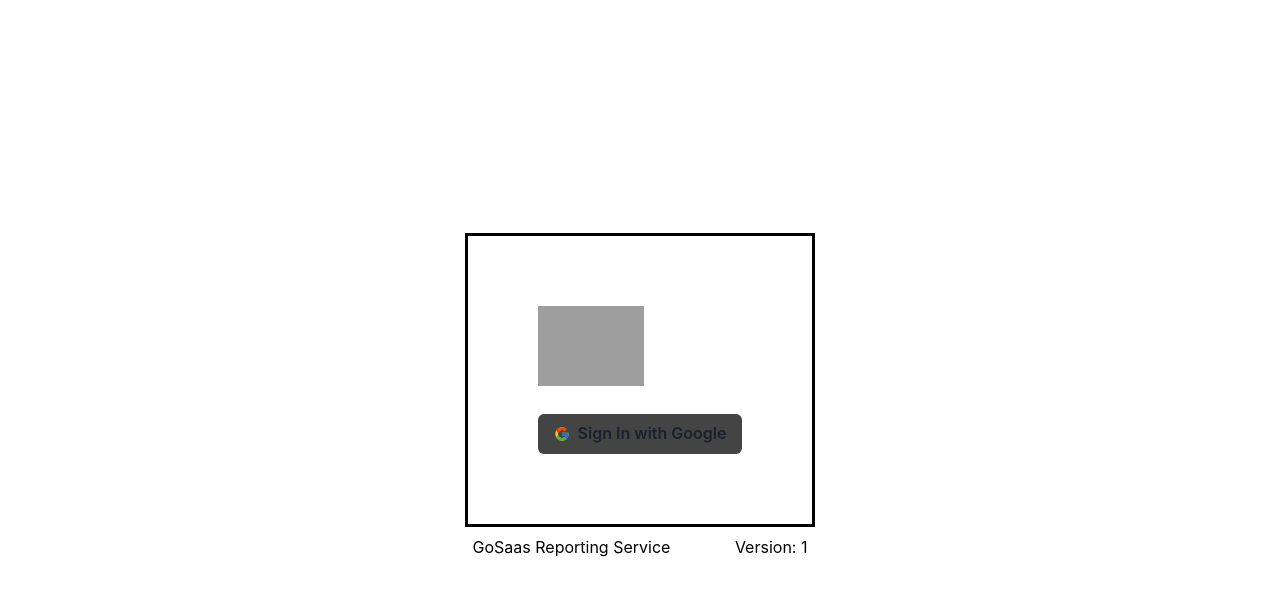
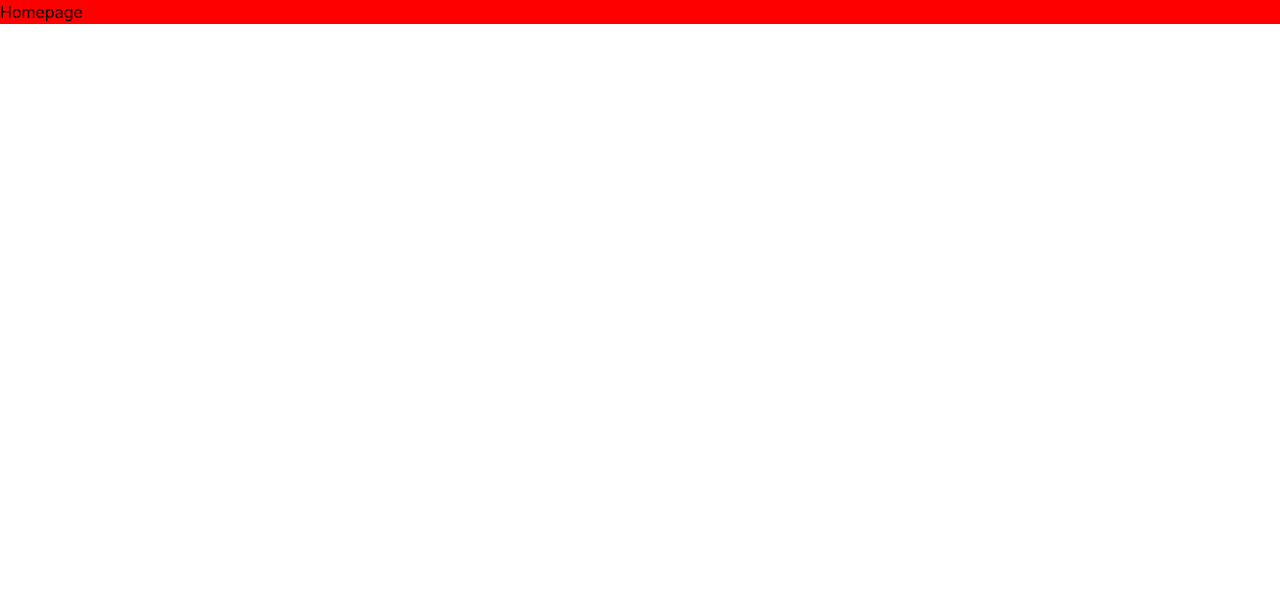
Before and after one commit to GS-naumanijaz/GoSaaS-Reporting-Service, a React (Vite) app: page /homepage in a window 1280 px wide. Shown: the top 596 px of the page. Built offline with nearby package versions, Linux system fonts and the light colour scheme; grey boxes are pictures that could not be loaded.

Commit message:
add routing

```diff
--- a/package.json
+++ b/package.json
@@ -17,7 +17,8 @@
     "framer-motion": "^6.5.1",
     "react": "^18.3.1",
     "react-dom": "^18.3.1",
-    "react-icons": "^5.2.1"
+    "react-icons": "^5.2.1",
+    "react-router-dom": "^6.25.1"
   },
   "devDependencies": {
     "@types/react": "^18.3.3",
--- a/src/components/SignInCard.tsx
+++ b/src/components/SignInCard.tsx
@@ -1,21 +1,20 @@
 import { Box, Button, Image, VStack } from "@chakra-ui/react";
 import { FcGoogle } from "react-icons/fc";
 import { primaryColor, secondaryColor } from "../configs";
+import { useNavigate } from "react-router-dom";
 
 const SignInCard = () => {
+  const navigate = useNavigate();
   const GoSaaSLabsLogo: string =
     "https://gosaaslabs.com/wp-content/uploads/2022/02/GoSaaS-Labs-h.png";
 
-  const handleSignIn = () => {
-    console.log("Click SignIn");
-  };
   return (
     <Box padding={70}>
       <Image height={20} src={GoSaaSLabsLogo} />
 
       <VStack direction="row" spacing={4} paddingTop={7}>
         <Button
-          onClick={handleSignIn}
+          onClick={() => navigate("/homepage")}
           leftIcon={<FcGoogle />}
           bgColor={primaryColor}
           variant="solid"
--- a/src/main.tsx
+++ b/src/main.tsx
@@ -1,13 +1,14 @@
 import React from "react";
 import ReactDOM from "react-dom/client";
-import App from "./App.tsx";
 import { ChakraProvider } from "@chakra-ui/react";
-import { theme } from "./theme.ts";
+import { theme } from "./theme";
+import { RouterProvider } from "react-router-dom";
+import router from "./services/routes.tsx";
 
 ReactDOM.createRoot(document.getElementById("root") as HTMLElement).render(
   <React.StrictMode>
     <ChakraProvider theme={theme}>
-      <App />
+      <RouterProvider router={router} />
     </ChakraProvider>
   </React.StrictMode>
 );
--- /dev/null
+++ b/src/pages/Homepage.tsx
@@ -0,0 +1,5 @@
+const Homepage = () => {
+  return <div style={{ backgroundColor: "red" }}>Homepage</div>;
+};
+
+export default Homepage;
--- /dev/null
+++ b/src/services/routes.tsx
@@ -0,0 +1,16 @@
+import { createBrowserRouter } from "react-router-dom";
+import App from "../App";
+import Homepage from "../pages/Homepage";
+
+const router = createBrowserRouter([
+  {
+    path: "/",
+    element: <App />,
+  },
+  {
+    path: "/homepage",
+    element: <Homepage />,
+  },
+]);
+
+export default router;
```
Also changed, not shown: 1 other file (tests, documents, lock files or other folders).
